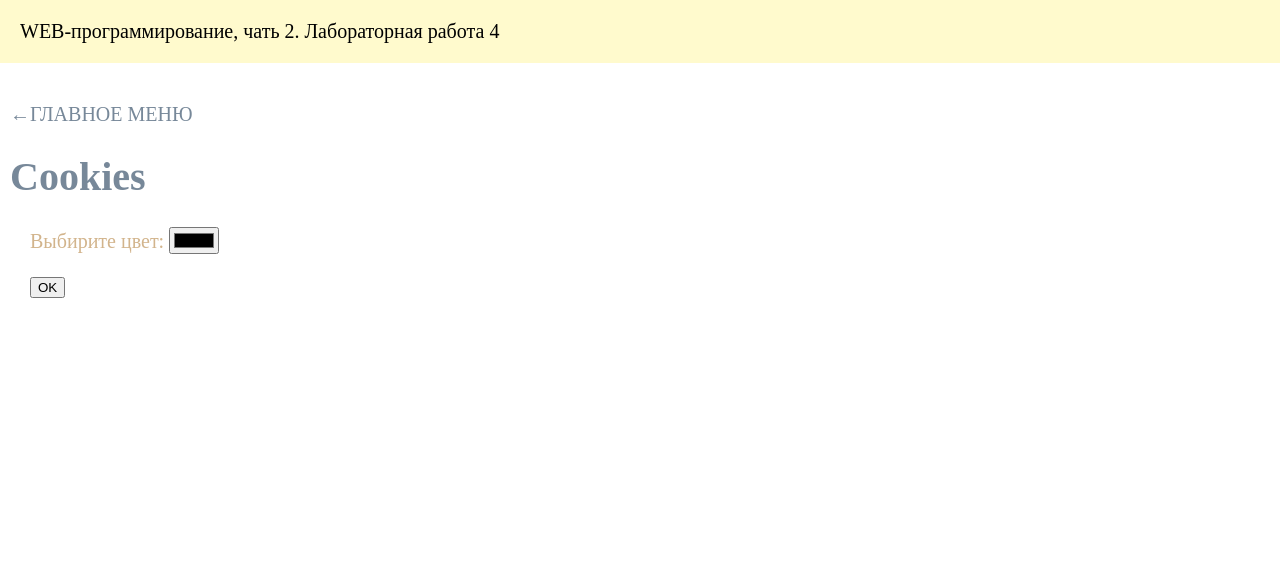
After one commit to makkarinna/weblab-python, a Flask app: page /lab4/cookies in a window 1280 px wide. The commit adds this page. Shown: the top 568 px of the page. Run offline with Flask 3, Linux system fonts and the light colour scheme.

Commit message:
Куки - цвет текста

```diff
--- a/lab4.py
+++ b/lab4.py
@@ -111,5 +111,16 @@ def pay():
         total_price = 'Ошибка!'
         idk = 'Неверное значение веса'
 
+    return render_template('pay1.html', zerno=zerno, price=price, zer=zer, ves=ves, total_price=total_price, idk=idk)
 
-    return render_template('pay1.html', zerno=zerno, price=price, zer=zer, ves=ves, total_price=total_price, idk=idk)
+@lab4.route('/lab4/cookies', methods = ['GET', 'POST'])
+def cookies():
+    if request.method == 'GET':
+        return render_template ('cookies.html')
+
+    color = request.form.get('color')
+    headers = {
+        'Set-Cookie': 'color=' + color + '; path=/',
+        'Location': '/lab4/cookies'
+    }
+    return '', 303, headers
--- a/templates/base.html
+++ b/templates/base.html
@@ -6,6 +6,13 @@
     <meta name="viewport" content="width=device-width, initial-scale=1.0">
     <title>Махмад Карина. {% block lab %}{% endblock %}</title>
     <link rel="stylesheet" href="{{ url_for('static', filename='main.css') }}">
+    {% if request.cookies.get('color') %}
+    <style>
+        body {
+            color: {{ request.cookies.get('color') }};
+        }
+    </style>
+    {% endif %}
 </head>
 <body>
     <header>WEB-программирование, чать 2. {{ self.lab() }}</header>
--- /dev/null
+++ b/templates/cookies.html
@@ -0,0 +1,18 @@
+{% extends "base.html" %}
+
+{% block lab %} Лабораторная работа 4 {% endblock %}
+
+{% block main %}
+    <h1>Cookies</h1>
+    <form method="post">
+        <div>
+            <label for="color">Выбирите цвет:</label>
+            <input type="color" id="color" name="color">
+        </div>
+
+        <div>
+            <button type="submit">OK</button>
+        </div>
+
+    </form>
+{% endblock %}
--- a/templates/lab4.html
+++ b/templates/lab4.html
@@ -17,5 +17,9 @@
         <li>
             <a href="/lab4/zerno">Заказ зерна</a>
         </li>
+
+        <li>
+            <a href="/lab4/cookies">Куки</a>
+        </li>
     </ol>
 {% endblock %}
```
